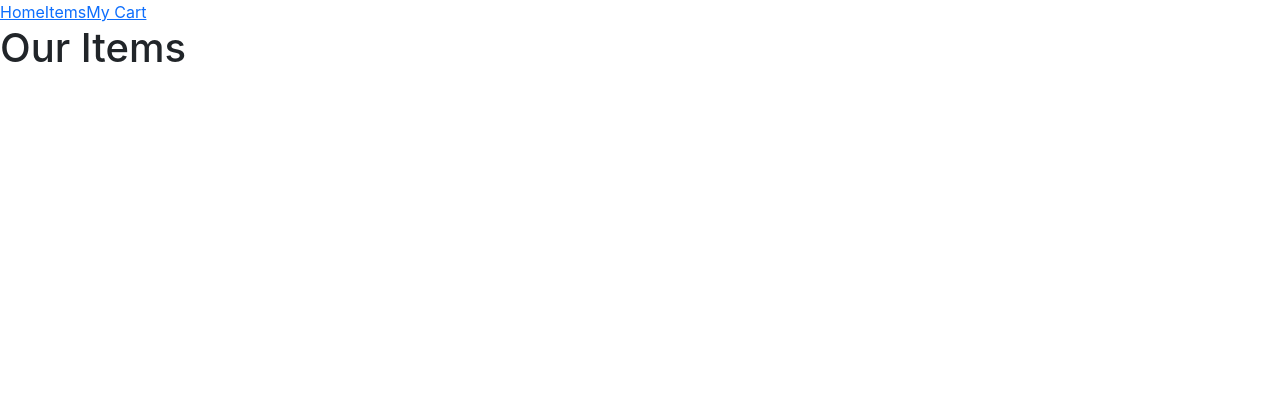
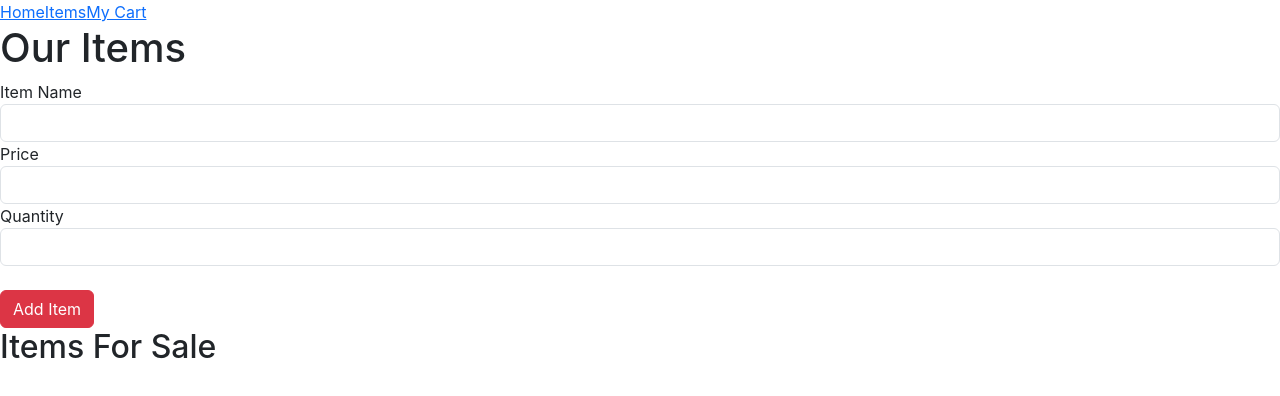
Before and after one commit to adelewatkins/LegacyFrontEnd, a React (Create React App) app: page /items in a window 1280 px wide. Shown: the top 396 px of the page. Built offline with nearby package versions, Linux system fonts and the light colour scheme; no server answers; the HTML template or start-up script is replaced by a standard one.

Commit message:
added prop types

```diff
--- /dev/null
+++ b/src/Components/Item/DisplayItems.jsx
@@ -0,0 +1,21 @@
+
+
+function DisplayItems(props) {
+
+
+
+    const itemArray = [];
+
+    return (
+        <div>
+            <h2>Items For Sale</h2>
+            <br />
+            <div className="container-fluid">
+                <div className="row">{itemArray}</div>
+            </div>
+        </div>
+    )
+
+}
+
+export default DisplayItems;
--- a/src/Components/Item/Item.jsx
+++ b/src/Components/Item/Item.jsx
@@ -1,8 +1,82 @@
+import { useState, useEffect } from "react";
+import axios from "axios";
+import DisplayItems from "./DisplayItems";
+
 function Item() {
+    const [name, setName] = useState("");
+    const [price, setPrice] = useState("");
+    const [quantity, setQuantity] = useState("");
+    const [items, setItems] = useState([]);
 
+    function getItems() {
+        axios.get("http://localhost:8082/item/get").then((response) => {
+            setItems(response.data);
+        });
+    }
+    useEffect(getItems, [])
 
+    return (
+        <div className="row">
+            <div className="col">
+                <form
+                    className="drop-menu"
+                    accordion
+                    onSubmit={(e) => {
+                        e.preventDefault();
+                        axios
+                            .post("http://localhost:8082/item/create", {
+                                name,
+                                price: parseInt(price),
+                                quantity: parseInt(quantity)
+                            })
+                            .then((response) => {
+                                setName("");
+                                setPrice("");
+                                setQuantity("");
+                                getItems();
+                            })
+                            .catch((err) => console.error(err));
+                    }}
 
-    return (<h1>Our Items</h1>)
+                >
+                    <h1>Our Items</h1>
+
+                    <label htmlFor="name">Item Name</label>
+                    <input
+                        value={name}
+                        onChange={(e) => setName(e.target.value)}
+                        id="name"
+                        type="text"
+                        className="form-control"
+                    ></input>{" "}
+                    <label htmlFor="price">Price</label>
+                    <input
+                        value={price}
+                        onChange={(e) => setPrice(e.target.value)}
+                        id="price"
+                        type="£"
+                        className="form-control"
+                    ></input>{" "}
+                    <label htmlFor="quantity">Quantity</label>
+                    <input
+                        value={quantity}
+                        onChange={(e) => setQuantity(e.target.value)}
+                        id="quantity"
+                        type="number"
+                        className="form-control"
+                    ></input>{" "}
+                    <br />
+                    <div>
+                        <button type="submit" className="btn btn-danger btn-md">
+                            {" "}
+                            Add Item{" "}
+                        </button>
+                    </div>
+                </form>
+            </div>
+            <DisplayItems items={items} />
+        </div>
+    )
 }
 
 export default Item;
```
Also changed, not shown: src/Components/Item/ItemPropTypes.jsx (added, +26 -0 lines).
